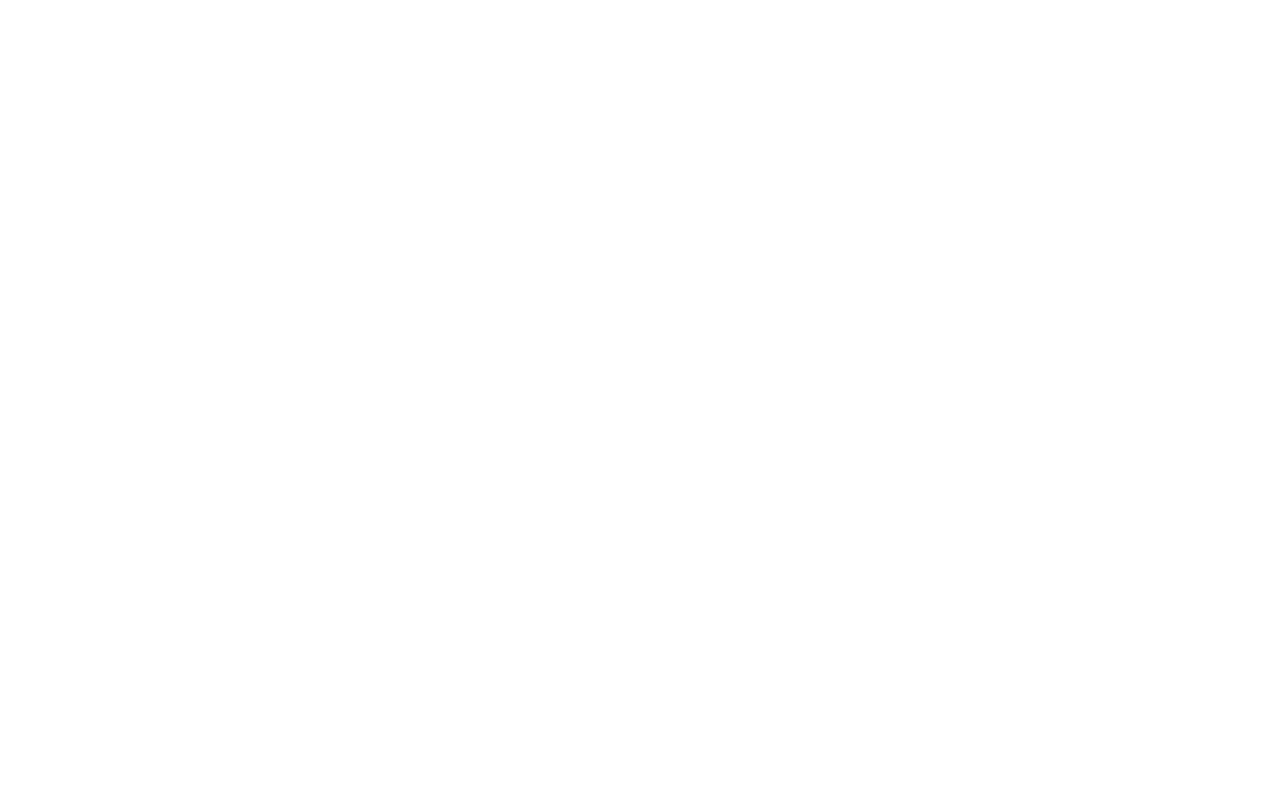
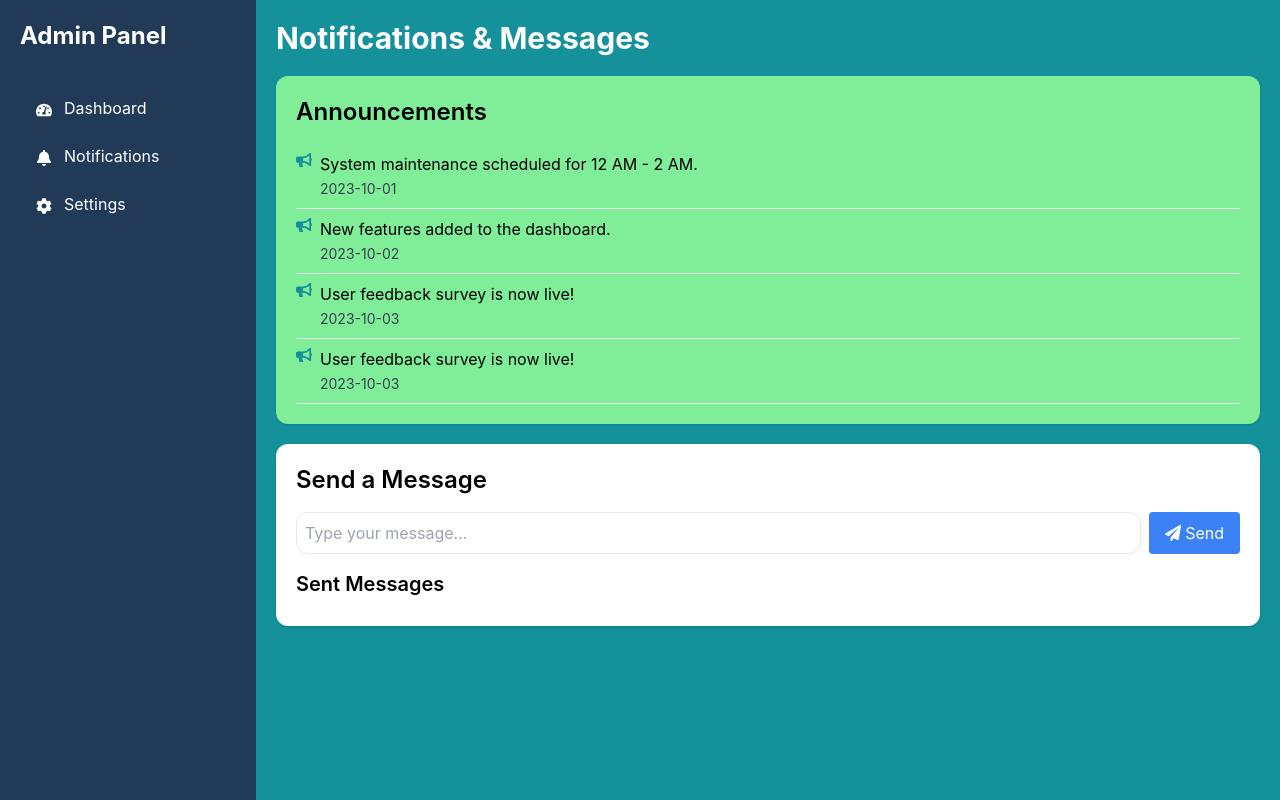
Before and after one commit to Sofia-Aamir/aasani-website, a React (Create React App) app: page /notifications in a window 1280 px wide. Before the commit this address had no page. Built offline with nearby package versions, Linux system fonts and the light colour scheme.

Commit message:
notifications page

```diff
--- a/src/App.js
+++ b/src/App.js
@@ -12,6 +12,7 @@ import Navbar from './Pages/Navbar'; // Import Navbar component
 import Footer from './Pages/Footer';
 import AdminDashboard from './Pages/AdminDashboard';
 import Sidebar from './Pages/Sidebar';
+import NotificationsPage from './Pages/NotificationsPage';
 
 function App() {
   return (
@@ -83,15 +84,10 @@ function App() {
           element={<Login />} // No Navbar for Login page
         />
 
-<Route
-          path="/admin-dashboard"
-          element={<AdminDashboard />} // No Navbar for Login page
-        />
+<Route path="/admin-dashboard" element={<AdminDashboard />} />
+            <Route path="/notifications" element={<NotificationsPage />} />
 
-<Route
-          path="/"
-          element={<Sidebar />} // No Navbar for Login page
-        />
+            <Route path="/" element={<AdminDashboard />} />
       </Routes>
     </Router>
   );
--- a/src/Pages/AdminDashboard.js
+++ b/src/Pages/AdminDashboard.js
@@ -118,24 +118,24 @@ const AdminDashboard = () => {
     <div className="flex">
       <Sidebar />
       <div className="flex-1 p-5 bg-[#14919B] min-h-screen">
-        <h1 className="text-3xl font-bold mb-5 text-white">Admin Dashboard</h1>
+        <h1 className="text-3xl font-bold mb-5 text-white">Dashboard</h1>
         {notification && (
-          <div className="bg-red-500 text-white p-3 rounded mb-4">
-            {notification}
-          </div>
-        )}
+  <div className="bg-red-500 text-white p-4 rounded-lg shadow-md mb-4">
+    <p className="text-sm">{notification}</p>
+  </div>
+)}
 
         {/* Metrics Cards */}
         <div className="grid gap-4 md:grid-cols-3">
-          <div className="bg-[#80Ed99] p-5 shadow rounded border-2 border-[#213A57]">
+          <div className="bg-[#80Ed99] p-5 shadow rounded-xl border-2 border-[#213A57]">
             <h3 className="text-xl font-medium">Total Users</h3>
             <p className="text-2xl font-bold">{users.length}</p>
           </div>
-          <div className="bg-[#80Ed99] p-5 shadow rounded border-2 border-[#213A57]">
+          <div className="bg-[#80Ed99] p-5 shadow rounded-xl border-2 border-[#213A57]">
             <h3 className="text-xl font-medium">Active Users</h3>
             <p className="text-2xl font-bold">{users.filter((user) => user.status === "Active").length}</p>
           </div>
-          <div className="bg-[#80Ed99] p-5 shadow rounded border-2 border-[#213A57]">
+          <div className="bg-[#80Ed99] p-5 shadow rounded-xl border-2 border-[#213A57]">
             <h3 className="text-xl font-medium">Daily Registrations</h3>
             <p className="text-2xl font-bold">35</p>
           </div>
@@ -143,19 +143,19 @@ const AdminDashboard = () => {
 
         {/* Charts Section */}
         <div className="grid gap-4 mt-5 md:grid-cols-3">
-          <div className="bg-white p-5 shadow rounded border-2 border-[#213A57]">
+          <div className="bg-white p-5 shadow rounded-xl border-2 border-[#213A57]">
             <h4 className="text-lg font-medium mb-3">Website Views</h4>
             <div style={{ width: "100%", height: "300px" }}>
               <Bar data={barData} />
             </div>
           </div>
-          <div className="bg-white p-5 shadow rounded border-2 border-[#213A57]">
+          <div className="bg-white p-5 shadow rounded-xl border-2 border-[#213A57]">
             <h4 className="text-lg font-medium mb-3">Daily Registrations</h4>
             <div style={{ width: "100%", height: "300px" }}>
               <Line data={lineData} />
             </div>
           </div>
-          <div className="bg-white p-5 shadow rounded border-2 border-[#213A57]">
+          <div className="bg-white p-5 shadow rounded-xl border-2 border-[#213A57]">
             <h4 className="text-lg font-medium mb-3">User  Activity</h4>
             <div style={{ width: "100%", height: "300px" }}>
               <Pie data={pieData} />
@@ -182,12 +182,12 @@ const AdminDashboard = () => {
               placeholder="Search Users..."
               value={searchQuery}
               onChange={handleSearch}
-              className="w-full px-4 py-2 border rounded"
+              className="w-full px-4 py-2 border rounded-xl"
             />
           </div>
 
           {/* User Table */}
-          <table className="w-full table-auto bg-white shadow rounded">
+          <table className="w-full table-auto bg-white shadow rounded-xl">
             <thead className="bg-gray-200">
               <tr>
                 <th className="p-3">Name</th>
@@ -212,13 +212,13 @@ const AdminDashboard = () => {
                   <td className="p-3">
                     <button
                       onClick={() => handleEditUser (user)}
-                      className="bg-blue-500 text-white px-3 py-1 rounded mr-2"
+                      className="bg-blue-500 text-white px-3 py-1 rounded-xl mr-2"
                     >
                       <FaEdit />
                     </button>
                     <button
                       onClick={() => setUsers(users.filter((u) => u.id !== user.id))}
-                      className="bg-red-500 text-white px-3 py-1 rounded"
+                      className="bg-red-500 text-white px-3 py-1 rounded-xl"
                     >
                       <FaTrash />
                     </button>
@@ -232,7 +232,7 @@ const AdminDashboard = () => {
         {/* User Form */}
         {isFormVisible && (
           <div className="fixed inset-0 bg-black bg-opacity-50 flex justify-center items-center">
-            <div className="bg-white p-6 rounded shadow-lg w-96">
+            <div className="bg-white p-6 rounded-xl shadow-lg w-96">
               <h3 className="text-xl font-medium mb-4">
                 {editingUser  ? "Edit User" : "Add User"}
               </h3>
@@ -243,7 +243,7 @@ const AdminDashboard = () => {
                     type="text"
                     value={newUser.name}
                     onChange={(e) => setNewUser ({ ...newUser , name: e.target.value })}
-                    className="w-full px-4 py-2 border rounded"
+                    className="w-full px-4 py-2 border rounded-xl"
                   />
                 </div>
                 <div className="mb-4">
@@ -252,7 +252,7 @@ const AdminDashboard = () => {
                     type="email"
                     value={newUser.email}
                     onChange={(e) => setNewUser ({ ...newUser , email: e.target.value })}
-                    className="w-full px-4 py-2 border rounded"
+                    className="w-full px-4 py-2 border rounded-xl"
                   />
                 </div>
                 <div className="mb-4">
@@ -261,7 +261,7 @@ const AdminDashboard = () => {
                     type="text"
                     value={newUser.role}
                     onChange={(e) => setNewUser ({ ...newUser , role: e.target.value })}
-                    className="w-full px-4 py-2 border rounded"
+                    className="w-full px-4 py-2 border rounded-xl"
                   />
                 </div>
                 <div className="mb-4">
@@ -270,7 +270,7 @@ const AdminDashboard = () => {
                     type="text"
                     value={newUser.cnic}
                     onChange={(e) => setNewUser ({ ...newUser , cnic: e.target.value })}
-                    className="w-full px-4 py-2 border rounded"
+                    className="w-full px-4 py-2 border rounded-xl"
                   />
                 </div>
                 <div className="mb-4">
@@ -278,7 +278,7 @@ const AdminDashboard = () => {
                   <select
                     value={newUser.status}
                     onChange={(e) => setNewUser ({ ...newUser , status: e.target.value })}
-                    className="w-full px-4 py-2 border rounded"
+                    className="w-full px-4 py-2 border rounded-xl"
                   >
                     <option value="Active">Active</option>
                     <option value="Inactive">Inactive</option>
@@ -288,14 +288,14 @@ const AdminDashboard = () => {
                   <button
                     type="button"
                     onClick={() => setIsFormVisible(false)}
-                    className="px-4 py-2 bg-gray-300 rounded"
+                    className="px-4 py-2 bg-gray-300 rounded-xl"
                   >
                     Cancel
                   </button>
                   <button
                     type="button"
                     onClick={editingUser  ? handleSaveEdit : handleAddUser }
-                    className="px-4 py-2 bg-green-500 text-white rounded"
+                    className="px-4 py-2 bg-green-500 text-white rounded-xl"
                   >
                     {editingUser  ? "Save" : "Add"}
                   </button>
--- /dev/null
+++ b/src/Pages/NotificationsPage.js
@@ -0,0 +1,78 @@
+import React, { useState } from 'react';
+import { FaPaperPlane, FaBullhorn } from 'react-icons/fa'; // Importing the announcement icon
+import Sidebar from './Sidebar';
+
+const NotificationsPage = () => {
+  const [announcements] = useState([
+    { id: 1, message: "System maintenance scheduled for 12 AM - 2 AM.", date: "2023-10-01" },
+    { id: 2, message: "New features added to the dashboard.", date: "2023-10-02" },
+    { id: 3, message: "User  feedback survey is now live!", date: "2023-10-03" },
+    { id: 4, message: "User  feedback survey is now live!", date: "2023-10-03" },
+  ]);
+
+  const [userMessage, setUserMessage] = useState("");
+  const [messages, setMessages] = useState([]);
+
+  const handleSendMessage = () => {
+    if (userMessage.trim()) {
+      setMessages([...messages, { id: messages.length + 1, text: userMessage }]);
+      setUserMessage("");
+    }
+  };
+
+  return (
+    <div className="flex">
+      <Sidebar /> {/* Include the Sidebar here */}
+      <div className="flex-1 p-5 bg-[#14919B] min-h-screen">
+        <h1 className="text-3xl font-bold mb-5 text-white">Notifications & Messages</h1>
+
+        {/* Announcements Section */}
+        <div className="p-5 rounded-xl shadow mb-5 bg-[#80Ed99]">
+          <h2 className="text-2xl font-semibold mb-4">Announcements</h2>
+          <ul>
+            {announcements.map((announcement) => (
+              <li key={announcement.id} className="border-b py-2 flex items-start">
+                <FaBullhorn className="text-[#14919B] mr-2" /> {/* Announcement icon */}
+                <div>
+                  <p className="text-black">{announcement.message}</p>
+                  <span className="text-gray-700 text-sm">{announcement.date}</span>
+                </div>
+              </li>
+            ))}
+          </ul>
+        </div>
+
+        {/* User Messages Section */}
+        <div className="bg-white p-5 rounded-xl shadow">
+          <h2 className="text-2xl font-semibold mb-4">Send a Message</h2>
+          <div className="flex mb-4">
+            <input
+              type="text"
+              value={userMessage}
+              onChange={(e) => setUserMessage(e.target.value)}
+              placeholder="Type your message..."
+              className="flex-1 border rounded-xl p-2"
+            />
+            <button
+              onClick={handleSendMessage}
+              className="bg-blue-500 text-white px-4 rounded ml-2 flex items-center"
+            >
+              <FaPaperPlane className="mr-1" /> Send
+            </button>
+          </div>
+
+          <h3 className="text-xl font-semibold mb-2 rounded-xl">Sent Messages</h3>
+          <ul>
+            {messages.map((msg) => (
+              <li key={msg.id} className="border-b py-2">
+                <p className="text-gray-700">{msg.text}</p>
+              </li>
+            ))}
+          </ul>
+        </div>
+      </div>
+    </div>
+  );
+};
+
+export default NotificationsPage;
--- a/src/Pages/Sidebar.js
+++ b/src/Pages/Sidebar.js
@@ -1,43 +1,36 @@
-import React, { useState } from 'react';
+import React from 'react';
 import { FaTachometerAlt, FaBell, FaCog } from 'react-icons/fa'; // Importing icons
+import { useNavigate } from 'react-router-dom'; // Import useNavigate for navigation
 
 const Sidebar = () => {
-  const [activePage, setActivePage] = useState('dashboard'); // State to manage active page
-
-  // Function to handle page navigation
-  const handlePageChange = (page) => {
-    setActivePage(page);
-  };
+  const navigate = useNavigate(); // Initialize useNavigate
 
   return (
-    <div className="flex">
-      {/* Sidebar */}
     <div className="w-64 bg-[#213A57] text-white min-h-screen p-5">
       <h2 className="text-2xl font-bold mb-8">Admin Panel</h2>
 
       <button
-          className={`w-full text-left py-3 px-4 rounded ${activePage === 'dashboard' ? 'bg-[#0AD1C8]' : ''}`}
-          onClick={() => handlePageChange('admin-dashboard')}
+        className="w-full text-left py-3 px-4 rounded hover:bg-[#0AD1C8]"
+        onClick={() => navigate('/admin-dashboard')}
       >
         <FaTachometerAlt className="inline-block mr-3" />
         Dashboard
       </button>
       <button
-          className={`w-full text-left py-3 px-4 rounded ${activePage === 'notifications' ? 'bg-[#0AD1C8]' : ''}`}
-          onClick={() => handlePageChange('notifications')}
+        className="w-full text-left py-3 px-4 rounded hover:bg-[#0AD1C8]"
+        onClick={() => navigate('/notifications')}
       >
         <FaBell className="inline-block mr-3" />
         Notifications
       </button>
       <button
-          className={`w-full text-left py-3 px-4 rounded ${activePage === 'settings' ? 'bg-[#0AD1C8]' : ''}`}
-          onClick={() => handlePageChange('settings')}
+        className="w-full text-left py-3 px-4 rounded hover:bg-[#0AD1C8]"
+        onClick={() => navigate('/settings')}
       >
         <FaCog className="inline-block mr-3" />
         Settings
       </button>
     </div>
-    </div>
   );
 };
 
```
Lines whose indentation alone changed are shown as unchanged.
